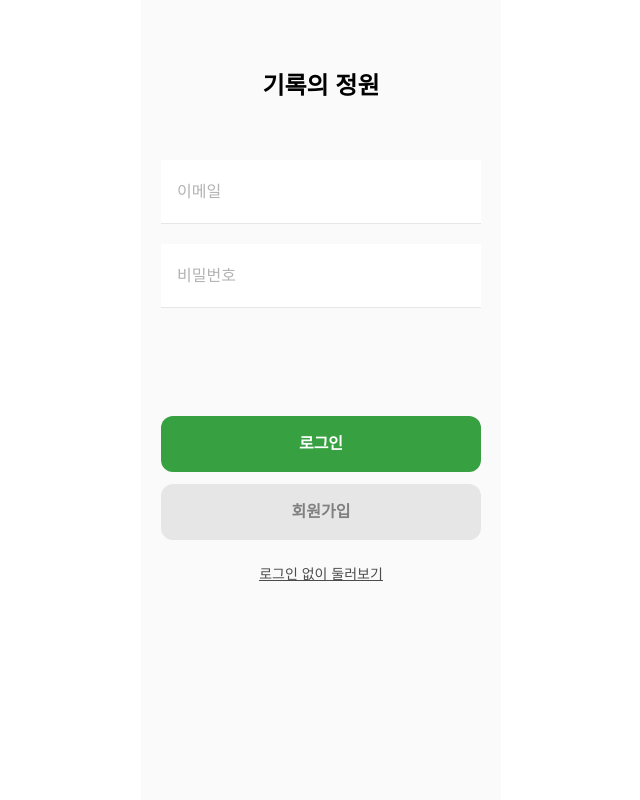
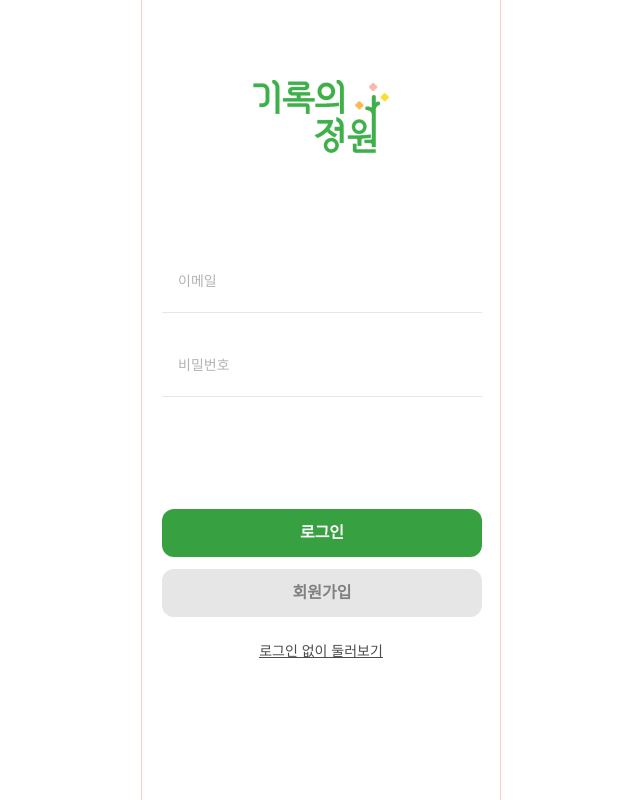
Before and after one commit to kangmin01/Garden-of-Records, a React (Create React App) app: page /signin in a window 1280 px wide. Shown: the whole page, without its empty margins (319-959 px from the left). Built offline with nearby package versions, Linux system fonts and the light colour scheme.

Commit message:
feat: Add logo to login page

```diff
--- a/src/App.css
+++ b/src/App.css
@@ -65,7 +65,7 @@ input[type="date"]::-webkit-calendar-picker-indicator {
 }
 
 .formPage {
-  @apply bg-neutral-50 max-w-[360px] min-w-80 mx-auto h-screen flex flex-col items-center;
+  @apply border-x-[1px] border-solid border-red-200 max-w-[360px] min-w-80 mx-auto h-screen flex flex-col items-center;
 
   .formPageTitle {
     @apply font-bold text-[24px];
@@ -93,11 +93,11 @@ input[type="date"]::-webkit-calendar-picker-indicator {
   }
 
   .authenticationButton {
-    @apply w-full min-w-80 p-4 bg-main text-white rounded-xl;
+    @apply w-full font-semibold text-[16px] min-w-80 p-4 bg-main text-white rounded-xl;
   }
 
   .submitButton {
-    @apply w-full min-w-80 p-4 rounded-xl text-center;
+    @apply w-full min-w-80 h-[48px] flex justify-center items-center rounded-xl;
   }
 }
 
@@ -106,7 +106,7 @@ input[type="date"]::-webkit-calendar-picker-indicator {
 }
 
 .errorText {
-  @apply absolute top-[36px] text-darkRed text-sm w-11/12 mt-1;
+  @apply absolute top-[42px] text-darkRed text-sm;
 }
 
 .selectButton {
--- a/src/components/ui/Input.tsx
+++ b/src/components/ui/Input.tsx
@@ -23,7 +23,7 @@ export default function Input({
 }: Props) {
   return (
     <input
-      className={`w-full min-w-80 p-4 placeholder:text-gray1 text-gray4 h-[64px] bg-white outline-none border-b-[1px] focus:outline-none focus:border-main ${hide ? "hidden" : ""} ${hasLabel ? "pl-[90px]" : ""} ${errorText ? "pb-10" : ""} ${hasError ? "border-darkRed focus:border-darkRed" : "border-gray0"}`}
+      className={`w-full min-w-80 p-4 placeholder:text-[14px] placeholder:font-normal placeholder:text-gray1 text-gray4 h-[64px] bg-white outline-none border-b-[1px] focus:outline-none focus:border-main ${hide ? "hidden" : ""} ${hasLabel ? "pl-[90px]" : ""} ${errorText ? "pb-10" : ""} ${hasError ? "border-darkRed focus:border-darkRed" : "border-gray0"}`}
       // className={`w-full min-w-80 p-4 h-[64px] text-[16px] bg-white outline-none border-b-[1px] focus:outline-none ${hide ? "hidden" : ""} ${hasLabel ? "pl-[90px]" : ""} ${hasError ? "border-darkRed focus:border-darkRed pb-10" : "border-gray0 focus:border-main"}`}
       id={id}
       type={type}
--- /dev/null
+++ b/src/declarations.d.ts
@@ -0,0 +1,4 @@
+declare module "*.png" {
+  const value: string;
+  export default value;
+}
--- a/src/pages/SignIn.tsx
+++ b/src/pages/SignIn.tsx
@@ -4,6 +4,7 @@ import { Link, useNavigate } from "react-router-dom";
 import Input from "../components/ui/Input";
 import axios from "axios";
 import { useAuthContext } from "../context/AuthContext";
+import logo_login from "../assets/image/logo_login.png";
 
 interface SignInFormType {
   email: string;
@@ -44,8 +45,10 @@ const SignIn: React.FC = () => {
   };
 
   return (
-    <div className="formPage pt-[68px]">
-      <h2 className="formPageTitle mb-14">기록의 정원</h2>
+    <div className="formPage">
+      <div className="w-[140px] h-[74px] mt-[80px] mb-[95px]">
+        <img src={logo_login} alt="기록의 정원 로고" />
+      </div>
       <form onSubmit={handleSubmit(onSubmit)} className="formPageForm">
         <div className="inputContainerDiv">
           <div className="inputContainer">
@@ -64,7 +67,7 @@ const SignIn: React.FC = () => {
               })}
             />
             {errors.email && (
-              <p className="errorText left-[34px]">{errors.email.message}</p>
+              <p className="errorText left-[16px]">{errors.email.message}</p>
             )}
           </div>
           <div className="inputContainer">
@@ -79,23 +82,26 @@ const SignIn: React.FC = () => {
               })}
             />
             {errors.password && (
-              <p className="errorText left-[34px]">{errors.password.message}</p>
+              <p className="errorText left-[16px]">{errors.password.message}</p>
             )}
           </div>
         </div>
-        <div className="authenticationButtonDiv mt-[108px]">
-          <button type="submit" className="authenticationButton">
+        <div className="authenticationButtonDiv mt-[112px]">
+          <button
+            type="submit"
+            className="w-full font-semibold text-[16px] min-w-70 h-[48px] flex items-center justify-center bg-main text-white rounded-xl"
+          >
             로그인
           </button>
           <Link
-            className="w-full min-w-70 p-4 bg-gray0 text-gray2 rounded-xl text-center"
+            className="w-full font-semibold text-[16px] min-w-70 h-[48px] flex items-center justify-center bg-gray0 text-gray2 rounded-xl"
             to="/signup"
           >
             회원가입
           </Link>
         </div>
         <div className="w-full text-center">
-          <div className="text-p mt-6 text-gray3 underline underline-offset-1">
+          <div className="mt-6 text-[14px] font-normal text-gray3 underline underline-offset-1">
             <Link to="/">로그인 없이 둘러보기</Link>
           </div>
         </div>
--- a/src/pages/SignUp.tsx
+++ b/src/pages/SignUp.tsx
@@ -63,8 +63,8 @@ const inputFields = [
     validation: {
       required: "비밀번호를 입력해주세요.",
       minLength: {
-        value: 6,
-        message: "비밀번호는 최소 6자 이상이어야 합니다.",
+        value: 4,
+        message: "비밀번호는 최소 4자 이상이어야 합니다.",
       },
       maxLength: {
         value: 10,
@@ -156,7 +156,7 @@ const SignUp: React.FC = () => {
         <div className="authenticationButtonDiv mt-10">
           <button
             type="submit"
-            className={`w-full min-w-80 p-4 rounded-xl text-[18px] font-bold ${isValid ? "bg-main text-white cursor-pointer" : "bg-gray0 text-gray2"}`}
+            className={`w-full min-w-80 p-4 rounded-xl text-[16px] font-semibold ${isValid ? "bg-main text-white cursor-pointer" : "bg-gray0 text-gray2"}`}
             disabled={!isValid}
           >
             회원가입
```
Also changed, not shown: src/assets/image/logo_login.png (added).
